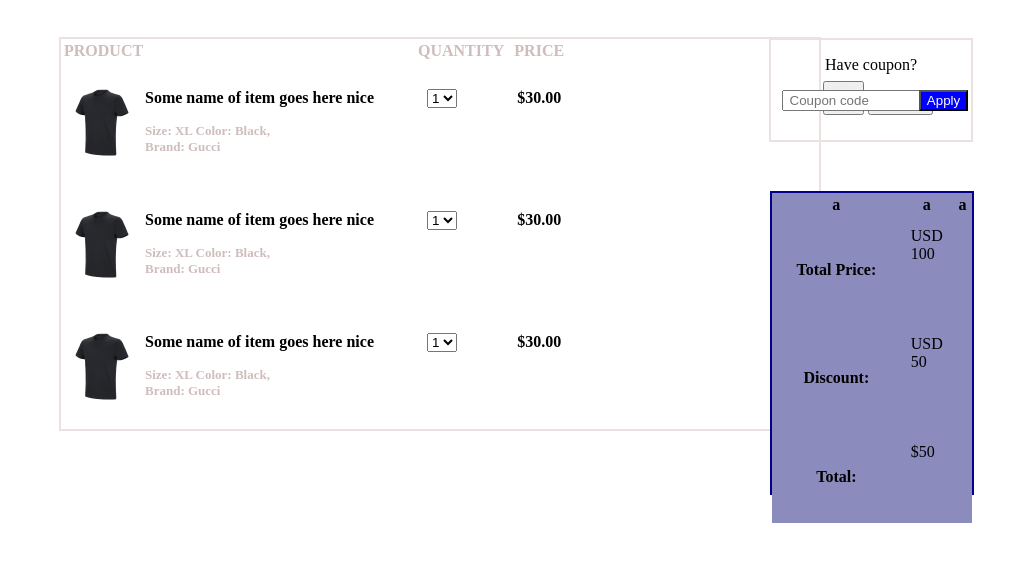
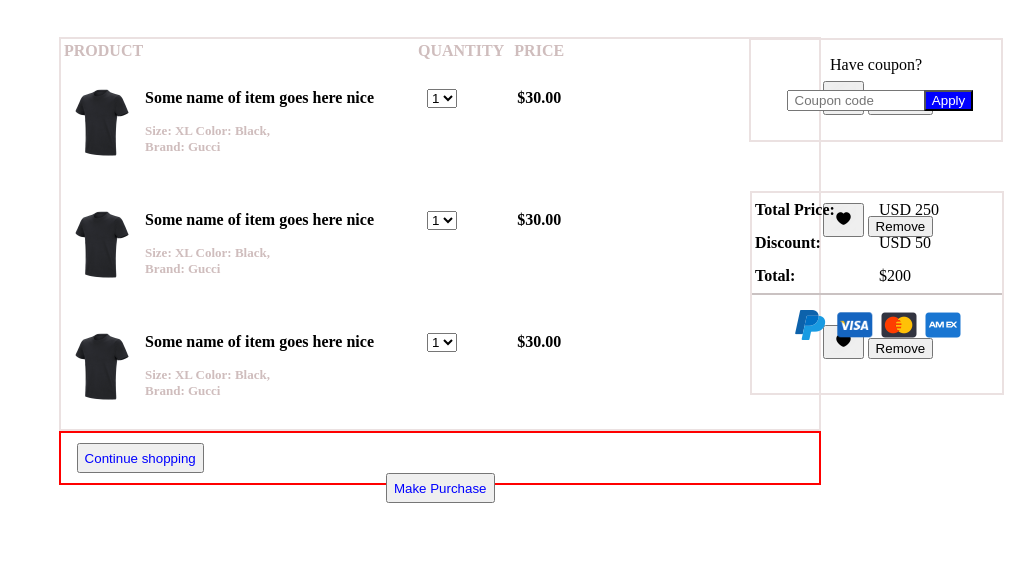
Before and after one commit to jlrocha99/Shopping-Cart, a plain HTML site: page index.html in a window 1280 px wide. Shown: the part 211-772 px from the top of the page, without its empty margins (99-1134 px from the left). Drawn offline with Linux system fonts and the light colour scheme.

Commit message:
content3

```diff
--- a/index.html
+++ b/index.html
@@ -41,7 +41,7 @@
             <!--Content1-->
             <div id="content">
                 <div class="content1">
-                    <table class="asd">
+                    <table class="table1">
                         <tr class="top">
                             <th class="prod">PRODUCT</th>
                             <th>QUANTITY</th>
@@ -154,16 +154,10 @@
                     </div>
 
                     <div class="side_box2">
-                        <table class="side2">
-                            <tr>
-                                <th>a</th>
-                                <th>a</th>
-                                <th>a</th>
-
-                            </tr>
+                        <table class="table2">
                             <tr>
                                 <th>Total Price:</th>
-                                <td>USD 100</td>
+                                <td>USD 250</td>
                             </tr>
                             <tr>
                                 <th>Discount:</th>
@@ -171,20 +165,27 @@
                             </tr>
                             <tr>
                                 <th>Total:</th>
-                                <td>$50</td>
+                                <td>$200</td>
                             </tr>
 
 
                         </table>
-                    </div>
+                        <div class="logo-side_box2">
+                            <img src="images/icon1-aside2.png">
+                            <img src="images/icon2-aside2.png">
+                            <img src="images/icon3-aside2.png">
+                            <img src="images/icon4-aside2.png">
 
 
+                        </div>
+                    </div>
                 </aside>
-
-
-
-
-
+            </div>
+            <div class="content3">
+                <div class="button-c3">
+                    <button class="a1">Continue shopping</button>
+                    <button class="a2">Make Purchase</button>
+                </div>
 
             </div>
         </div>
--- a/style.css
+++ b/style.css
@@ -75,34 +75,32 @@
 
 /* div="content" */
 
-table .prod {
+.table1 .prod {
     text-align: left;
 }
-table .top {
+.table1 .top {
     color: rgb(207, 189, 189);
 }
-table .p1 {
+.table1 .p1 {
     float: left;
     margin-right: 5px;
 }
-table .text-p1 {
+.table1 .text-p1 {
     width: 350px;
     text-align: left;
 }
-table .text2-p1 {
+.table1 .text2-p1 {
     font-size: small;
     color: rgb(207, 189, 189);
     text-align: left;
 }
-td {
+.table1 td {
     width: 10px;
-    aborder: 2px solid black;
     text-align: left;
     padding: 10px 10px 60px 10px;
 
 }
-table .favorite {
-    aborder: 2px solid red;
+.table1 .favorite {
     width: 200px;
     text-align: right;
     margin-left: 150px;
@@ -112,11 +110,11 @@ table .favorite {
 /*Side bar */
 .side_box1 {
     border: 2px solid rgb(235, 225, 225);
-    width: 200px;
+    width: 250px;
     height: 100px;
     display: block;
     float: right;
-    position: relative; bottom: 353px; right: 200px;
+    position: relative; bottom: 353px; right: 170px;
     text-align: center;
 
 }
@@ -132,17 +130,48 @@ table .favorite {
 }
 
 .side_box2 {
-    width: 200px;
-    height: 300px;
+    width: 250px;
+    height: 200px;
     display: block;
     float: right;
-    border: 2px solid darkblue;
-    position: relative; bottom: 200px; left: 5px;
+    border: 2px solid rgb(235, 225, 225);
+    position: relative; bottom: 200px; left: 85px;
 
 }
-.side2 {
-    background-color: rgb(139, 139, 189);
+.table2 {
+
     width: 200px;
-    height: 300px;
+    height: 100px;
 }
-/*Rename all tables and edit 1 by 1 */
+.table2 th {
+
+    text-align: left;
+    width: 120px;
+
+}
+.logo-side_box2{
+    border-top: 2px solid rgb(202, 194, 194);
+    text-align: center;
+    padding: 10px;
+}
+
+.content3 {
+    border: 2px solid red;
+    width: 60%;
+    height: 50px;
+    position: relative; top: 40px; left: 150px;
+}
+.button-c3 {
+    text-align: center;
+    padding: 10px;
+}
+.button-c3 .a1 {
+    margin-right: 600px;
+    height: 30px;
+    color: blue;
+
+}
+.button-c3 .a2 {
+    height: 30px;
+    color: blue;;
+}
```
Also changed, not shown: images/icon1-aside2.png (added), images/icon2-aside2.png (added), images/icon3-aside2.png (added), images/icon4-aside2.png (added).
